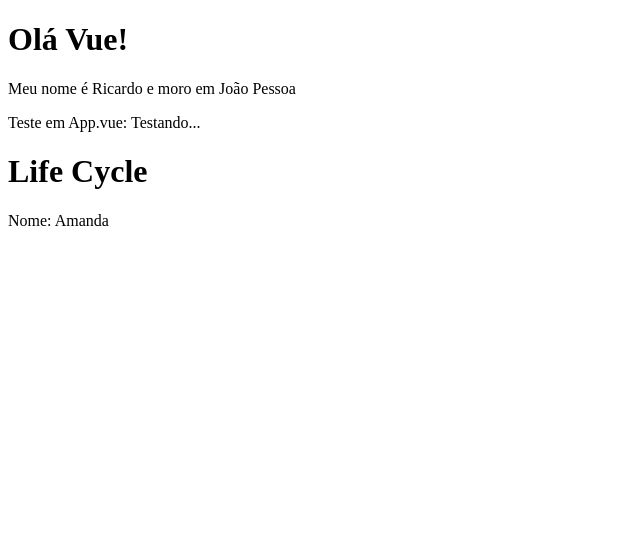
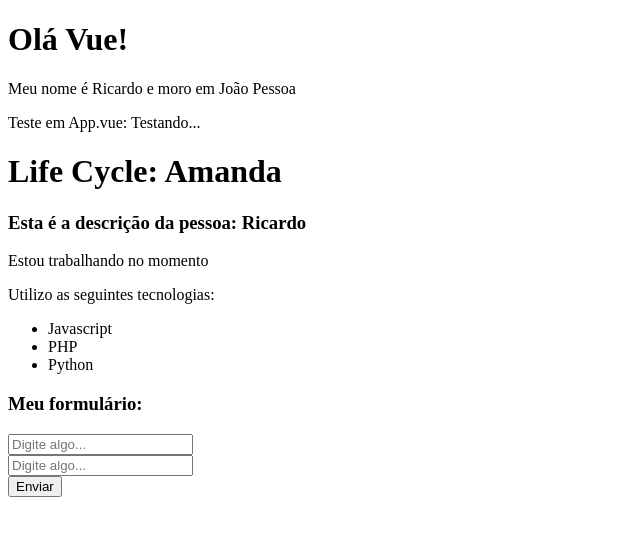
Before and after one commit to ricardorocker/vue3-learning, a Vue app in the folder 02_projeto_vue/: page / in a window 1280 px wide. Shown: the top 536 px of the page, without its empty margins (0-640 px from the left). Built offline with nearby package versions, Linux system fonts and the light colour scheme.

Commit message:
Hierarquia de componentes

```diff
--- a/02_projeto_vue/src/App.vue
+++ b/02_projeto_vue/src/App.vue
@@ -3,18 +3,21 @@
     <PrimeiroComponente />
     <p>Teste em App.vue: {{ test }}</p>
     <LifeCycle />
+    <Pessoa />
   </div>
 </template>
 
 <script>
 import PrimeiroComponente from './components/PrimeiroComponente.vue';
 import LifeCycle from './components/LifeCycle.vue';
+import Pessoa from './components/Pessoa.vue';
 
 export default {
   name: 'App',
   components: {
     PrimeiroComponente,
-    LifeCycle
+    LifeCycle,
+    Pessoa
   },
   data() {
     return {
--- /dev/null
+++ b/02_projeto_vue/src/components/Info.vue
@@ -0,0 +1,17 @@
+<template>
+    <div>
+        <p>Estou trabalhando no momento</p>
+        <p>Utilizo as seguintes tecnologias:</p>
+        <ul>
+            <li>Javascript</li>
+            <li>PHP</li>
+            <li>Python</li>
+        </ul>
+    </div>
+</template>
+
+<script>
+export default {
+    name: 'Info'
+}
+</script>
--- a/02_projeto_vue/src/components/LifeCycle.vue
+++ b/02_projeto_vue/src/components/LifeCycle.vue
@@ -1,7 +1,6 @@
 <template>
     <div>
-        <h1>Life Cycle</h1>
-        <p>Nome: {{ name }}</p>
+        <h1>Life Cycle: {{name}}</h1>
     </div>
 </template>
 
--- /dev/null
+++ b/02_projeto_vue/src/components/Pessoa.vue
@@ -0,0 +1,22 @@
+<template>
+    <div>
+        <h3>Esta é a descrição da pessoa: {{ name }}</h3>
+        <Info />
+        <Form />
+    </div>
+</template>
+
+<script>
+import Form from './form/Form.vue';
+import Info from './Info.vue';
+
+export default {
+    name: "Pessoa",
+    components: { Form, Info },
+    data() {
+        return {
+            name:'Ricardo'
+        }
+    }
+}
+</script>
--- /dev/null
+++ b/02_projeto_vue/src/components/form/Form.vue
@@ -0,0 +1,20 @@
+<template>
+    <div>
+        <h3>Meu formulário: </h3>
+        <form>
+            <Input />
+            <Input />
+            <Submit />
+        </form>
+    </div>
+</template>
+
+<script>
+import Input from './Input.vue';
+import Submit from './Submit.vue';
+
+export default {
+    name: "Form",
+    components: { Input, Submit }
+}
+</script>
--- /dev/null
+++ b/02_projeto_vue/src/components/form/Input.vue
@@ -0,0 +1,11 @@
+<template>
+    <div>
+        <input type="text" placeholder="Digite algo...">
+    </div>
+</template>
+
+<script>
+export default {
+    name: 'Input'
+}
+</script>
--- /dev/null
+++ b/02_projeto_vue/src/components/form/Submit.vue
@@ -0,0 +1,11 @@
+<template>
+    <div>
+        <button type="submit">Enviar</button>
+    </div>
+</template>
+
+<script>
+export default {
+    name: 'Submit'
+}
+</script>
```
